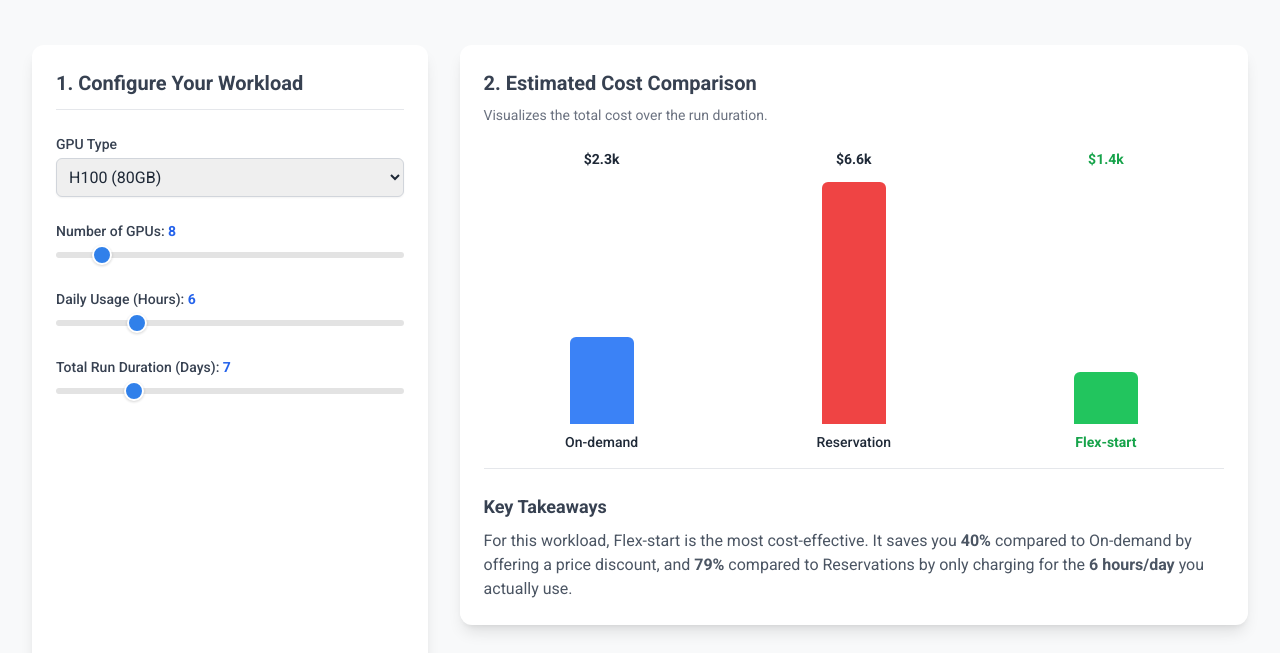
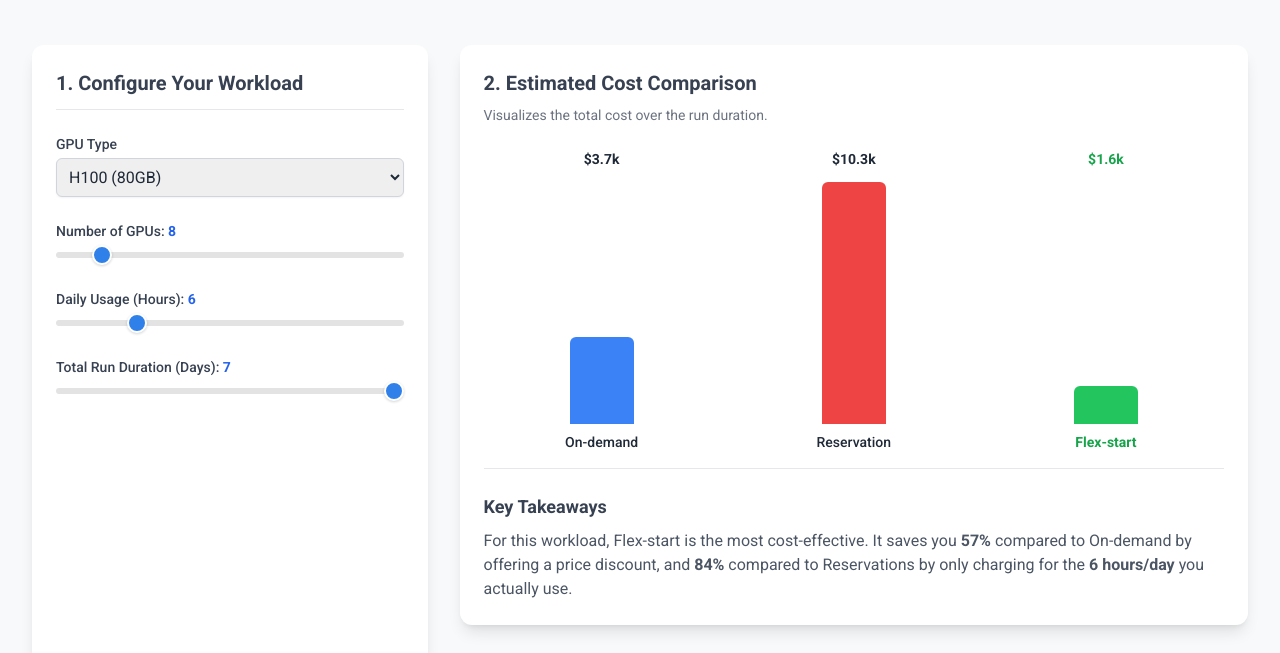
Before and after one commit to ssiyer-goog/flex-start-demo, a plain HTML site: page index.html in a window 1280 px wide. Shown: the part 147-800 px from the top of the page. Drawn offline with nearby package versions, Linux system fonts and the light colour scheme.

Commit message:
Update index.html

```diff
--- a/index.html
+++ b/index.html
@@ -107,7 +107,7 @@
                     </div>
                     <div>
                         <label for="run-duration" class="block text-sm font-medium text-gray-700">Total Run Duration (Days): <span id="run-duration-value" class="font-bold text-blue-600">7</span></label>
-                        <input type="range" id="run-duration" min="1" max="30" value="7" class="mt-2">
+                        <input type="range" id="run-duration" min="1" max="7" value="7" class="mt-2">
                     </div>
                 </div>
             </div>
@@ -193,11 +193,12 @@
 
     <script>
         // --- DATA ---
-        // Illustrative pricing (per GPU, per hour). Replace with actual pricing data if available.
+        // Illustrative pricing (per GPU, per hour). H100 prices updated based on user request.
+        // Reservation price is based on a 1-year CUD for comparison.
         const pricing = {
-            'L4':          { on_demand: 1.25, reserved: 0.88, flex_discount: 0.40 }, // 40% discount
-            'A100_40GB':   { on_demand: 3.80, reserved: 2.66, flex_discount: 0.40 }, // 40% discount
-            'H100_80GB':   { on_demand: 6.99, reserved: 4.89, flex_discount: 0.40 }  // 40% discount
+            'L4':          { on_demand: 1.25, reserved: 0.88, flex_start: 0.75 },
+            'A100_40GB':   { on_demand: 3.80, reserved: 2.66, flex_start: 2.28 },
+            'H100_80GB':   { on_demand: 11.06, reserved: 7.67, flex_start: 4.79 }
         };
 
         // --- DOM ELEMENTS ---
@@ -254,8 +255,8 @@
             // Reservation: Pay for the GPUs 24/7 for the duration, at a discounted hourly rate
             const reservationCost = numGpus * prices.reserved * 24 * runDuration;
 
-            // Flex-start: Pay for what you use, with a discount on the on-demand price
-            const flexStartCost = numGpus * (prices.on_demand * (1 - prices.flex_discount)) * totalHours;
+            // Flex-start: Pay for what you use, at the discounted Flex-start price
+            const flexStartCost = numGpus * prices.flex_start * totalHours;
 
             // 3. Render Cost Chart
             const maxCost = Math.max(onDemandCost, reservationCost, flexStartCost, 1);
```
